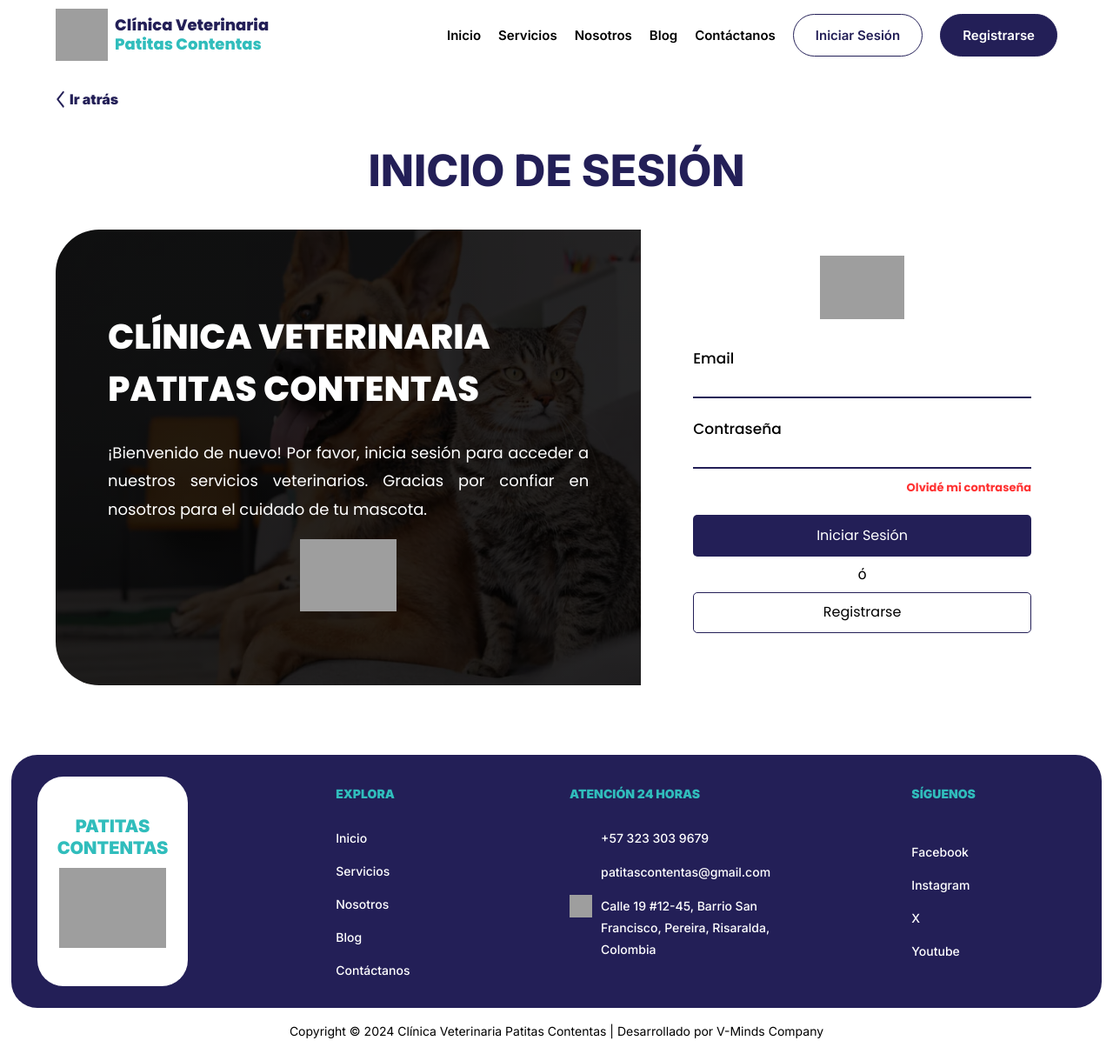
After one commit to gerwintorres/clinica_veterinaria_patitas_contentas, a PHP site: page /iniciar_sesion_cliente.php in a window 1280 px wide. The commit adds this page. Shown: the whole page at 87% size. Run offline with PHP 8.4, Linux system fonts and the light colour scheme; grey boxes are pictures that could not be loaded.

Commit message:
Pagina Inicio Sesión Cliente

```diff
--- /dev/null
+++ b/front-end/iniciar_sesion_cliente.php
@@ -0,0 +1,40 @@
+<?php
+    $pagina_actual = '';
+    include 'includes/templates/header.php';
+?>
+
+<a href="./iniciar_sesion.php" class="boton-atras contenedor"> <svg width="11" height="20" viewBox="0 0 11 26" fill="none" xmlns="http://www.w3.org/2000/svg">
+<path fill-rule="evenodd" clip-rule="evenodd" d="M0.254358 13.9952C-0.0847876 13.5657 -0.0847876 12.8695 0.254358 12.44L9.10815 1.22798C9.4473 0.798517 9.99707 0.798517 10.3362 1.22798L10.7456 1.74641C11.0848 2.17588 11.0848 2.87218 10.7456 3.30166L2.9153 13.2176L10.7456 23.1337C11.0848 23.5631 11.0848 24.2593 10.7456 24.6888L10.3362 25.2073C9.99707 25.6368 9.4473 25.6368 9.10815 25.2073L0.254358 13.9952Z" fill="#231F57"/>
+</svg>Ir atrás</a>
+
+<h1 class="titulo-h1-pagina">Inicio de Sesión</h1>
+
+<main class="formulario-iniciar-sesion contenedor">
+    <div class="formulario-iniciar-sesion-izq">
+        <h4>Clínica Veterinaria Patitas Contentas</h4>
+        <p>¡Bienvenido de nuevo! Por favor, inicia sesión para acceder a nuestros servicios veterinarios. Gracias por confiar en nosotros para el cuidado de tu mascota.</p>
+        <img src="./build/img/patitas.webp" alt="">
+    </div>
+    <form action="" class="formulario-iniciar-sesion-der">
+        <img src="./build/img/logo.webp" alt="">
+        <div>
+            <label for="email">Email</label>
+            <input class="inputs" type="text" id="email" name="email" required>
+        </div>
+        <div class="ultimo-elemento">
+            <label for="clave">Contraseña</label>
+            <input class="inputs" type="password" id="clave" name="clave" required>
+        </div>
+        <a href="" class="olvidar-clave">Olvidé mi contraseña</a>
+        <input class="boton-formulario-azul" type="submit" value="Iniciar Sesión">
+        <p>ó</p>
+        <a class="boton-formulario-blanco" href="">Registrarse</a>
+    </form>
+    <div>
+
+    </div>
+</main>
+
+<?php
+    include 'includes/templates/footer.php';
+?>
--- a/front-end/src/scss/app.scss
+++ b/front-end/src/scss/app.scss
@@ -16,4 +16,5 @@
 @import 'internas/servicios';
 @import 'internas/blog';
 @import 'internas/blogs';
-@import 'internas/contacto';
+@import 'internas/formularios';
+@import 'internas/inicioSesion';
--- a/front-end/src/scss/base/_globales.scss
+++ b/front-end/src/scss/base/_globales.scss
@@ -91,14 +91,14 @@ label{
     grid-template-columns: 1fr 1fr;
     gap: 5rem;
     margin-top: 4rem;
+}
 
-    input{
-        width: 100%;
-        padding: 0.5rem 0.5rem 0.5rem 0;
-        border: none; /* Primero, eliminamos todos los bordes */
-        border-bottom: 0.2rem solid $azul_oscuro; /* Luego, agregamos un borde solo en la parte inferior */
-        outline: none;
-    }
+.inputs{
+    width: 100%;
+    padding: 0.5rem 0.5rem 0.5rem 0;
+    border: none; /* Primero, eliminamos todos los bordes */
+    border-bottom: 0.2rem solid $azul_oscuro; /* Luego, agregamos un borde solo en la parte inferior */
+    outline: none;
 }
 
 textarea{
@@ -119,6 +119,33 @@ textarea{
     border-radius: 0.5rem;
     font-family: $fuente_secundaria;
     cursor: pointer;
-    margin-top: 5rem;
     float: right;
 }
+
+.boton-formulario-blanco{
+    padding: 0.8rem;
+    background-color: $blanco;
+    border: 0.1rem solid $azul_oscuro;
+    color: $negro;
+    border-radius: 0.5rem;
+    font-family: $fuente_secundaria;
+    cursor: pointer;
+    text-align: center;
+}
+
+.card{
+    background-color: $azul_claro;
+    text-align: center;
+    font-family: $fuente_secundaria;
+    text-transform: uppercase;
+    display: flex;
+    flex-direction: column;
+    justify-content: center;
+    align-items: center;
+    border-radius: 1.5rem;
+    font-weight: 800;
+    color: $azul_oscuro;
+    font-size: 2.5rem;
+    padding: 1.5rem 0;
+    cursor: pointer;
+}
--- /dev/null
+++ b/front-end/src/scss/internas/_formularios.scss
@@ -0,0 +1,129 @@
+.formulario-contacto{
+    display: grid;
+    grid-template-columns: 1.12fr 2fr;
+    gap: 2rem;
+    margin-top: 5rem;
+
+    h4{
+        font-family: $fuente_secundaria;
+        font-size: 2.5rem;
+        color: $azul_claro;
+        margin: 0;
+        line-height: 1.5;
+    }
+
+    form{
+        padding: 6rem;
+
+        .campo-mensaje{
+            margin-top: 4rem;
+        }
+
+        input[type="submit"]{
+            margin-top: 5rem;
+        }
+    }
+
+    .formulario-contacto-izq{
+        background-color: $azul_oscuro;
+        background-image: url('../../../build/img/Ellipse793.webp'); /* Ruta de la imagen de fondo */
+        background-position: right bottom; /* Posición de la imagen de fondo (derecha abajo) */
+        background-repeat: no-repeat; /* No se repite la imagen */
+        background-size: auto;
+        padding: 3rem;
+        border-radius: 0.7rem;
+
+        p{
+            color: $blanco;
+            text-align: left;
+        }
+
+        ul{
+            list-style: none;
+            display: flex;
+            flex-direction: column;
+            padding-left: 0;
+            margin-top: 3rem;
+
+        }
+        li{
+            color: $blanco;
+            font-size: 1.6rem;
+            font-weight: 500;
+            margin-top: 3.5rem;
+            display: flex;
+            gap: 1rem;
+
+            &:first-child{
+                margin-top: 0;
+            }
+        }
+        .circulo{
+            margin-bottom: 5rem;
+            float: right;
+            margin-right: 3rem;
+        }
+    }
+}
+
+.formulario-iniciar-sesion{
+    display: grid;
+    grid-template-columns: 1.5fr 1fr;
+    gap: 3rem;
+    margin-top: 4rem;
+
+    .formulario-iniciar-sesion-izq{
+        background-image: linear-gradient(rgba(0,0,0,0.85), rgba(0, 0, 0, 0.85)), url('../../../build/img/fondoInicioS.webp'); /* Ruta de la imagen de fondo */
+        background-repeat: no-repeat;
+        background-size: cover;
+        border-radius: 5rem 0 0 5rem;
+        padding: 4rem 6rem;
+        display: flex;
+        flex-direction: column;
+        align-items: center;
+
+        h4{
+            color: $blanco;
+            font-size: 4rem;
+            font-weight: 800;
+            text-transform: uppercase;
+            font-family: $fuente_secundaria;
+            line-height: 1.5;
+            margin-bottom: 1rem;
+        }
+        p{
+            color: $blanco;
+            font-size: 1.8rem;
+            font-family: $fuente_secundaria;
+        }
+        img{
+            width: 20%;
+        }
+    }
+
+    .formulario-iniciar-sesion-der{
+        display: flex;
+        flex-direction: column;
+
+        padding: 3rem 3rem 6rem 3rem;
+        img{
+            width: 25%;
+            margin: 0 auto 3rem auto;
+
+        }
+        .ultimo-elemento{
+            margin-top: 2rem;
+        }
+        p{
+            margin: 0.5rem auto;
+        }
+        .olvidar-clave{
+            color: #FF3333;
+            font-family: $fuente_secundaria;
+            font-weight: 700;
+            font-size: 1.3rem;
+            text-align: right;
+            margin: 1rem 0 2rem 0;
+        }
+    }
+}
--- /dev/null
+++ b/front-end/src/scss/internas/_inicioSesion.scss
@@ -0,0 +1,6 @@
+.main-inicio-sesion{
+    display: grid;
+    grid-template-columns: 1fr 1fr 1fr;
+    gap: 2rem;
+    margin-top: 4rem;
+}
```
Also changed, not shown: front-end/contactanos.php (+4 -4 lines), front-end/iniciar_sesion.php (added, +45 -0 lines), front-end/src/scss/internas/_contacto.scss (deleted, +0 -63 lines), front-end/build/css/app.css, front-end/src/img/fondoInicioS.webp (added), front-end/src/img/fondoInicioSesion.png (added), front-end/src/img/patitas.png (added), 6 other files.
